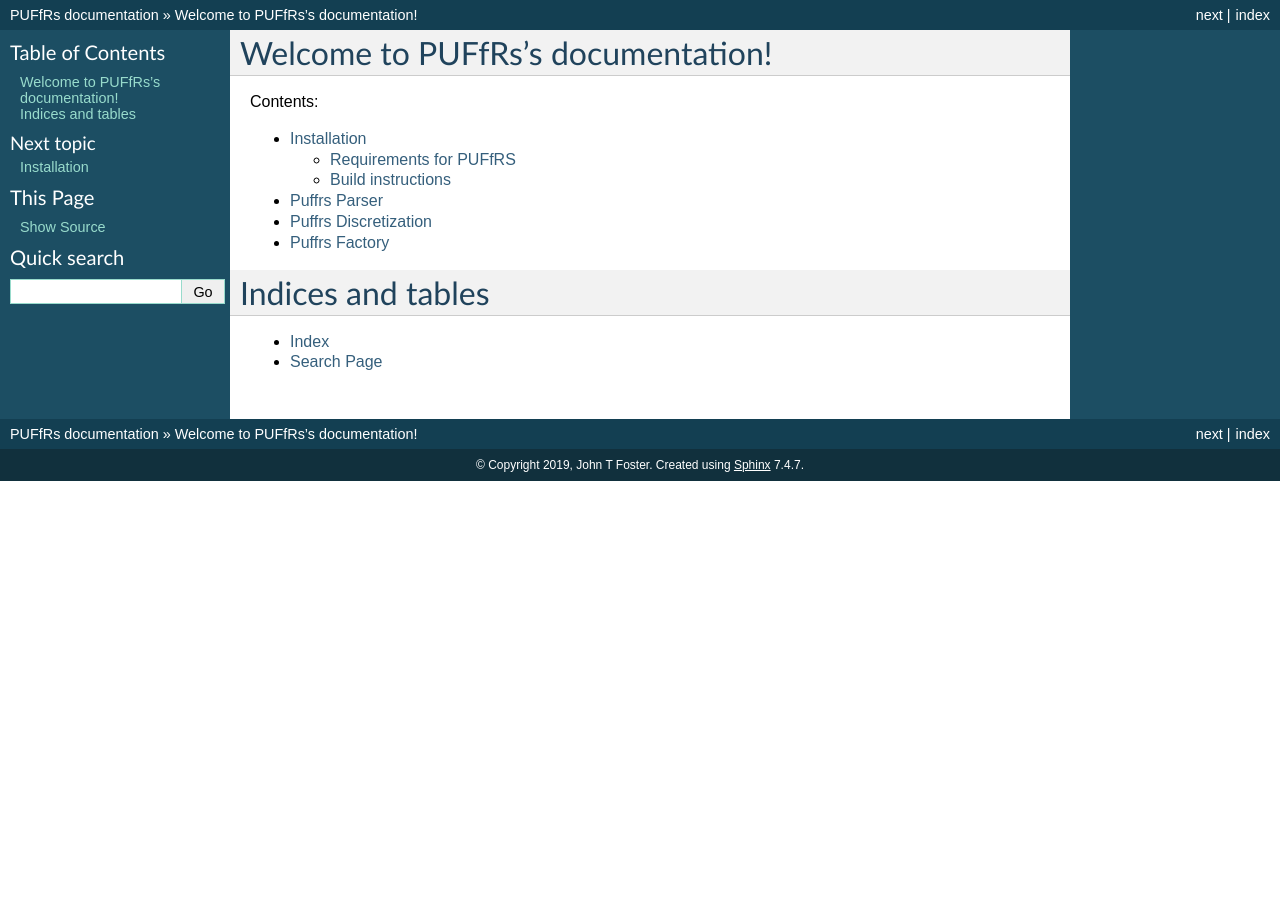
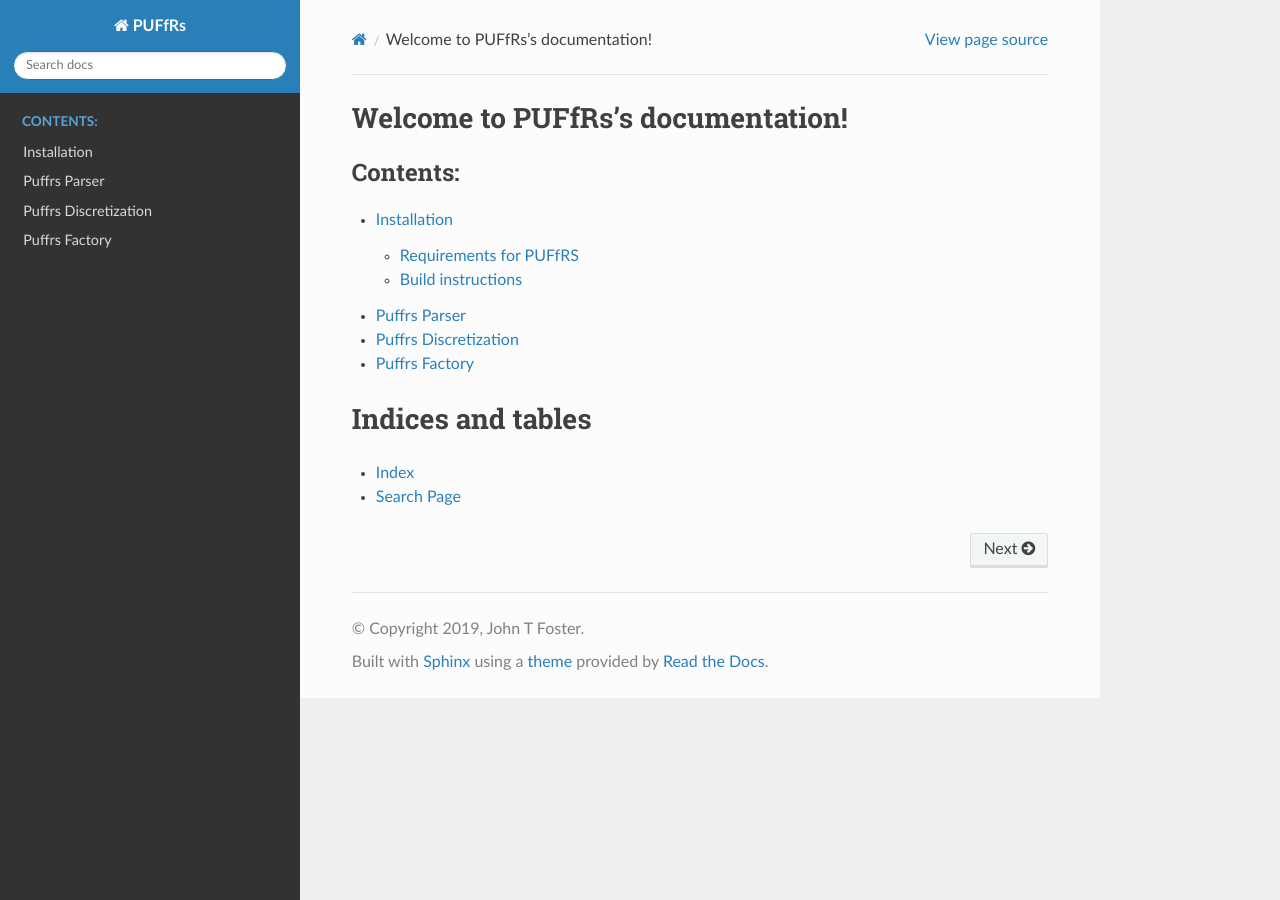
Before and after one commit to johntfoster/PUFfRS, a Sphinx documentation site: the page built from docs/sphinx/source/index.rst, in a window 1280 px wide. Built offline with Sphinx 7.4.7 and the Read the Docs theme 2.0.0, drawn with Linux system fonts in a browser that asks for light colours.

Commit message:
Added modern theme

```diff
--- a/docs/requirements.txt
+++ b/docs/requirements.txt
@@ -1 +1,2 @@
+sphinx-rtd-theme==0.4.3
 breathe==4.12.0
--- a/docs/sphinx/source/conf.py
+++ b/docs/sphinx/source/conf.py
@@ -75,7 +75,7 @@
 # The theme to use for HTML and HTML Help pages.  See the documentation for
 # a list of builtin themes.
 #
-html_theme = "classic"
+html_theme = "sphinx_rtd_theme"
 
 # Theme options are theme-specific and customize the look and feel of a theme
 # further.  For a list of options available for each theme, see the
```
